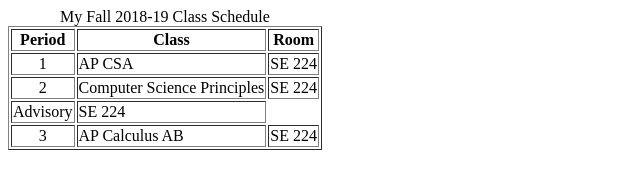
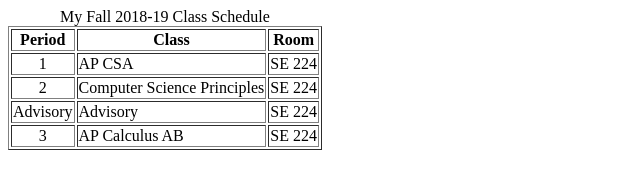
Before and after one commit to atchiray000/csptest1, a plain HTML site: page schedule.html in a window 1280 px wide. Shown: the whole page, without its empty margins (0-640 px from the left). Drawn offline with Linux system fonts and the light colour scheme.

Commit message:
Update schedule.html

```diff
--- a/schedule.html
+++ b/schedule.html
@@ -19,7 +19,7 @@
         <td>SE 224</td>
       </tr>
       <tr>
-        <td align="center>Advisory</td>
+        <td>Advisory</td>
         <td>Advisory</td>
         <td>SE 224</td>
       </tr>
```
